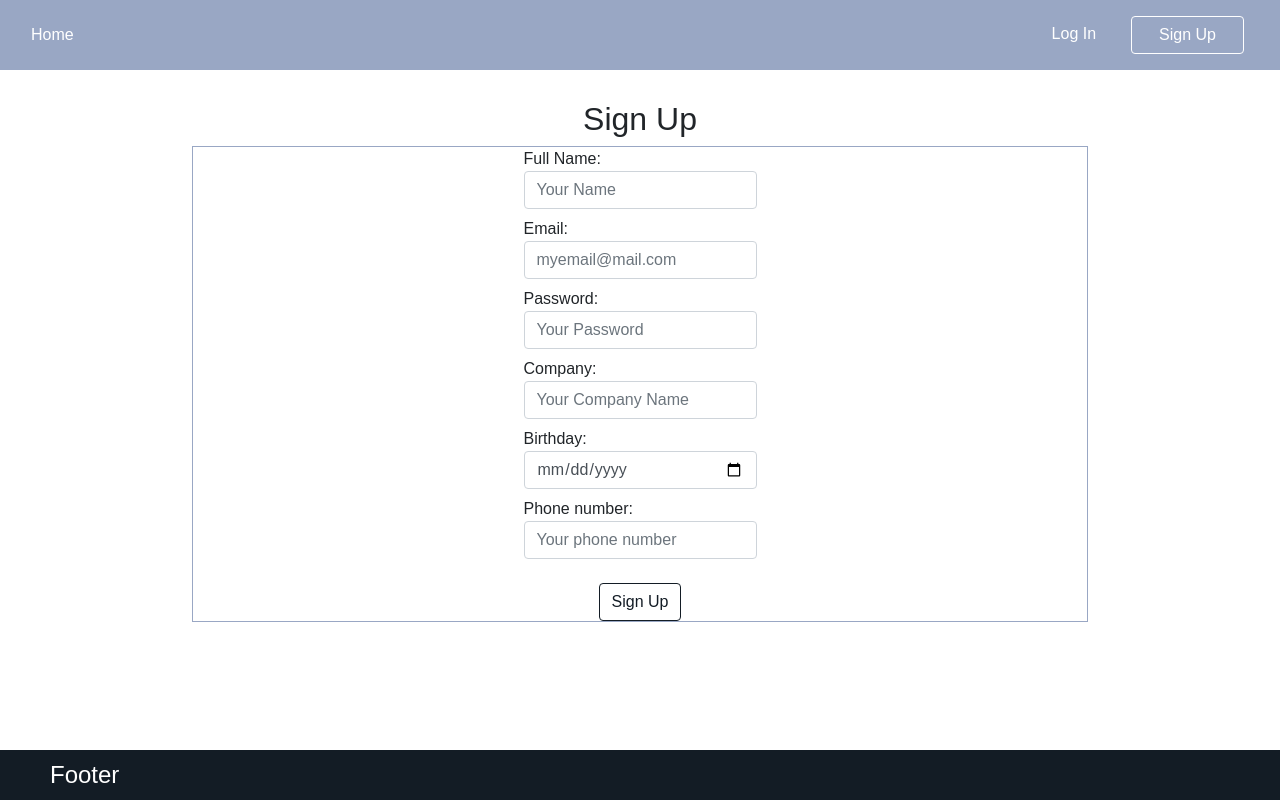
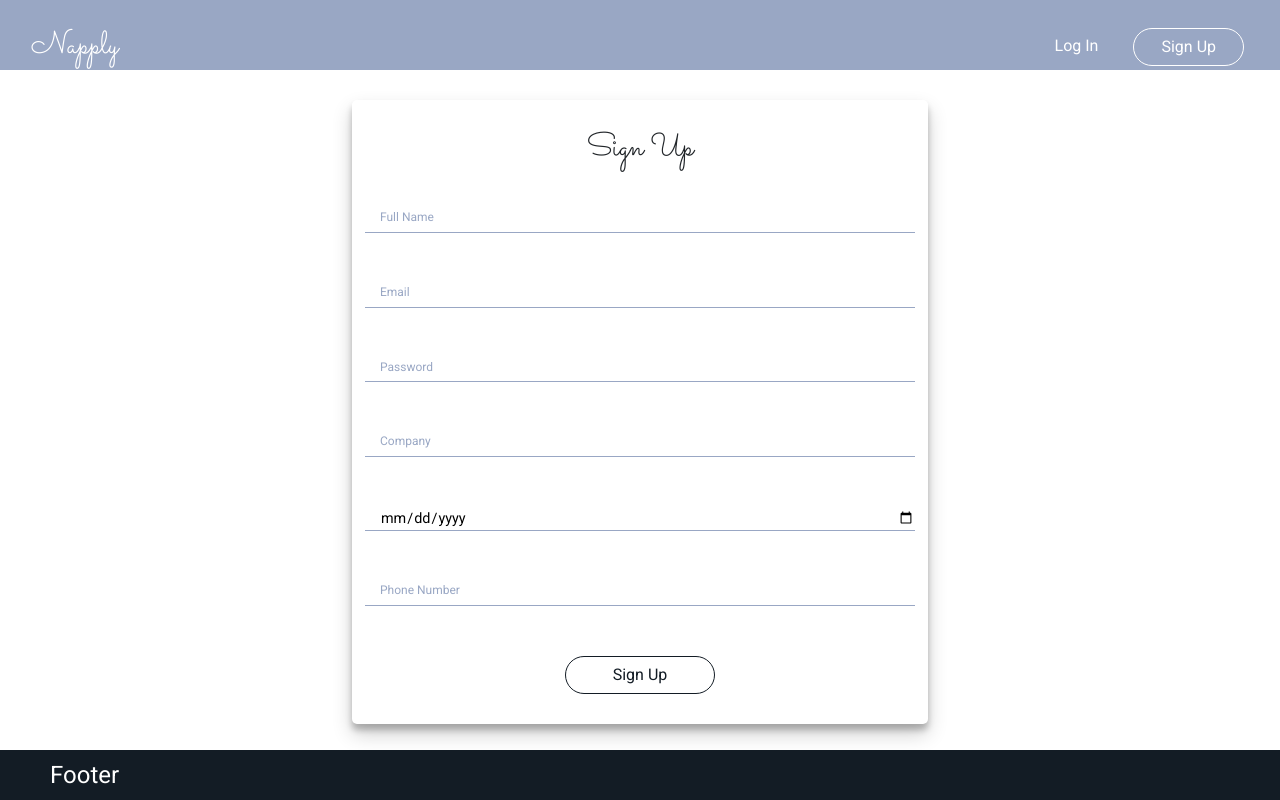
Before and after one commit to LOOFFI/napply-app, a React (Create React App) app: page /signup in a window 1280 px wide. Built offline with nearby package versions, Linux system fonts and the light colour scheme; no server answers; the HTML template or start-up script is replaced by a standard one.

Commit message:
finished sign up

```diff
--- a/public/index.html
+++ b/public/index.html
@@ -12,6 +12,7 @@
   <link rel="manifest" href="%PUBLIC_URL%/manifest.json">
   <link rel="stylesheet" href="https://stackpath.bootstrapcdn.com/bootstrap/4.1.3/css/bootstrap.min.css" integrity="sha384-MCw98/SFnGE8fJT3GXwEOngsV7Zt27NXFoaoApmYm81iuXoPkFOJwJ8ERdknLPMO"
     crossorigin="anonymous">
+  <link href="https://fonts.googleapis.com/css?family=Roboto|Sacramento" rel="stylesheet">
   <link rel="shortcut icon" href="%PUBLIC_URL%/favicon.ico">
   <!--
       Notice the use of %PUBLIC_URL% in the tags above.
--- a/src/App.css
+++ b/src/App.css
@@ -1,6 +1,7 @@
 body {
   left: 0;
   top: 0;
+  font-family: "Roboto", sans-serif;
 }
 
 /* >>>>>>>> HEADER <<<<<<< */
@@ -19,6 +20,11 @@ body {
   font-size: 1.5em;
 }
 
+.logo-h2 {
+  font-family: "Sacramento", cursive;
+  font-size: 2em;
+}
+
 .navbar a {
   text-decoration: none;
   color: white;
@@ -31,6 +37,7 @@ body {
   background-image: none;
   border-color: white;
   margin: 0px 20px;
+  border-radius: 25px;
 }
 
 .header .btn-outline-primary:hover {
@@ -65,24 +72,76 @@ body {
 /* >>>>>>> SIGN UP <<<<<<< */
 .signup-form h2 {
   text-align: center;
+  font-family: "Sacramento", cursive;
+  margin-bottom: 40px;
 }
 
-form {
-  border: 1px solid #99a7c4;
-  width: 70%;
+.signup-form {
+  box-shadow: 0 10px 20px rgba(0, 0, 0, 0.19), 0 6px 6px rgba(0, 0, 0, 0.23);
+  width: 45%;
+  padding: 30px;
   margin: 0 auto;
   display: flex;
   flex-direction: column;
   align-items: center;
+  border-radius: 5px;
+}
+
+.form-control {
+  width: 550px;
+}
+
+.form-field {
+  display: block;
+  position: relative;
+  font-size: 12px;
+  color: #99a7c4;
+  margin-bottom: 30px;
 }
 
 .form-group label {
-  display: block;
+  display: inline-block;
+  position: absolute;
+  left: 15px;
+  transition: all 150ms ease-in;
+  color: #99a7c4;
+  z-index: -1;
+}
+
+.form-group input {
+  border-style: none;
+  border-bottom: 1px solid #99a7c4;
+  border-radius: 0;
+  background-color: transparent;
+  margin-bottom: 20px;
+  font-size: 1.2em;
+  padding-left: 15px;
+}
+
+.form-group input:focus {
+  border-style: none;
+}
+
+.floating-label {
+  -webkit-appearance: none !important;
+  width: 550px;
+}
+
+.field-active {
+  transform: translateY(-25px);
+  font-size: 0.9em;
+  color: #131c25;
+}
+
+.btn-signup {
+  text-align: center;
 }
 
 .btn-sign {
   color: #131c25;
   border-color: #131c25;
+  width: 150px;
+  border-radius: 25px;
 }
 
 .btn-sign:hover {
--- a/src/components/Navigation.js
+++ b/src/components/Navigation.js
@@ -5,8 +5,8 @@ function Navigation(props) {
   const { currentUser } = props;
   return (
     <nav className="header navbar">
-      <NavLink exact to="/">
-        Home
+      <NavLink exact to="/" className="logo-h2">
+        Napply
       </NavLink>
       {currentUser && (
         <NavLink exact to="/my-account">
--- a/src/components/SignUp.js
+++ b/src/components/SignUp.js
@@ -12,8 +12,100 @@ class SignUp extends React.Component {
       originalPassword: "",
       company: "",
       birthday: "",
-      phoneNumber: ""
+      phoneNumber: "",
+      fullNameActive: false,
+      emailActive: false,
+      passwordActive: false,
+      companyActive: false,
+      birthdayActive: false,
+      numberActive: false
     };
+  }
+
+  // to activate the input field while typing
+  activateFullName() {
+    this.setState({
+      fullNameActive: true
+    });
+  }
+
+  // to deactivate input only if it's empty
+  disableFullName(event) {
+    if (event.target.value === "") {
+      this.setState({
+        fullNameActive: false
+      });
+    }
+  }
+
+  activateEmail() {
+    this.setState({
+      emailActive: true
+    });
+  }
+
+  disableEmail(event) {
+    if (event.target.value === "") {
+      this.setState({
+        emailActive: false
+      });
+    }
+  }
+
+  activatePassword() {
+    this.setState({
+      passwordActive: true
+    });
+  }
+
+  disablePassword(event) {
+    if (event.target.value === "") {
+      this.setState({
+        passwordActive: false
+      });
+    }
+  }
+
+  activateCompany() {
+    this.setState({
+      companyActive: true
+    });
+  }
+
+  disableCompany(event) {
+    if (event.target.value === "") {
+      this.setState({
+        companyActive: false
+      });
+    }
+  }
+
+  activateBirthday() {
+    this.setState({
+      birthdayActive: true
+    });
+  }
+
+  disableBirthday(event) {
+    if (event.target.value === "") {
+      this.setState({
+        birthdayActive: false
+      });
+    }
+  }
+
+  activateNumber() {
+    this.setState({
+      numberActive: true
+    });
+  }
+
+  disableNumber(event) {
+    if (event.target.value === "") {
+      this.setState({
+        numberActive: false
+      });
+    }
   }
 
   updateName(event) {
@@ -26,7 +118,7 @@ class SignUp extends React.Component {
     this.setState({ email: value });
   }
 
-  updatePass(event) {
+  updatePassword(event) {
     const { value } = event.target;
     this.setState({ originalPassword: value });
   }
@@ -90,73 +182,113 @@ class SignUp extends React.Component {
 
         <form onSubmit={event => this.handleSubmit(event)}>
           <div className="form-group">
-            <label for="fullName">
-              Full Name:
+            <div className="form-field">
+              <label
+                htmlFor="fullName"
+                className={this.state.fullNameActive ? "field-active" : ""}
+              >
+                Full Name
+              </label>
               <input
                 value={fullName}
                 type="text"
-                className="form-control"
-                placeholder="Your Name"
+                className="floating-label"
                 onChange={event => this.updateName(event)}
+                onFocus={() => this.activateFullName()}
+                onBlur={event => this.disableFullName(event)}
               />
-            </label>
+            </div>
 
-            <label for="email">
-              Email:
+            <div className="form-field">
+              <label
+                htmlFor="email"
+                className={this.state.emailActive ? "field-active" : ""}
+              >
+                Email
+              </label>
               <input
                 value={email}
                 type="email"
-                className="form-control"
-                placeholder="myemail@mail.com"
+                className="floating-label"
                 onChange={event => this.updateEmail(event)}
+                onFocus={() => this.activateEmail()}
+                onBlur={event => this.disableEmail(event)}
               />
-            </label>
+            </div>
 
-            <label for="password">
-              Password:
+            <div className="form-field">
+              <label
+                htmlFor="password"
+                className={this.state.passwordActive ? "field-active" : ""}
+              >
+                Password
+              </label>
               <input
                 value={originalPassword}
                 type="password"
-                className="form-control"
-                placeholder="Your Password"
-                onChange={event => this.updatePass(event)}
+                className="floating-label"
+                onChange={event => this.updatePassword(event)}
+                onFocus={() => this.activatePassword()}
+                onBlur={event => this.disablePassword(event)}
               />
-            </label>
+            </div>
 
-            <label for="company">
-              Company:
+            <div className="form-field">
+              <label
+                htmlFor="company"
+                className={this.state.companyActive ? "field-active" : ""}
+              >
+                Company
+              </label>
               <input
                 value={company}
                 type="text"
-                className="form-control"
-                placeholder="Your Company Name"
+                className="floating-label"
                 onChange={event => this.updateCompany(event)}
+                onFocus={() => this.activateCompany()}
+                onBlur={event => this.disableCompany(event)}
               />
-            </label>
+            </div>
 
-            <label for="birthday">
-              Birthday:
+            <div className="form-field">
+              <label
+                htmlFor="birthday"
+                className={this.state.birthdayActive ? "field-active" : ""}
+              >
+                {/* Birthday */}
+              </label>
               <input
                 value={birthday}
                 type="date"
-                className="form-control"
-                placeholder="Your birth date"
+                className="floating-label"
                 onChange={event => this.updateBirthday(event)}
+                onFocus={() => this.activateBirthday()}
+                onBlur={event => this.disableBirthday(event)}
               />
-            </label>
+            </div>
 
-            <label for="number">
-              Phone number:
+            <div className="form-field">
+              <label
+                htmlFor="number"
+                className={this.state.numberActive ? "field-active" : ""}
+              >
+                Phone Number
+              </label>
               <input
                 value={phoneNumber}
                 type="number"
-                className="form-control"
-                placeholder="Your phone number"
+                className="floating-label"
                 onChange={event => this.updatePhone(event)}
+                onFocus={() => this.activateNumber()}
+                onBlur={event => this.disableNumber(event)}
               />
-            </label>
+            </div>
           </div>
-          <button className="btn btn-outline-primary btn-sign">Sign Up</button>
+          <div className="btn-signup">
+            <button className="btn btn-outline-primary btn-sign">
+              Sign Up
+            </button>
+          </div>
         </form>
       </section>
     );
```
